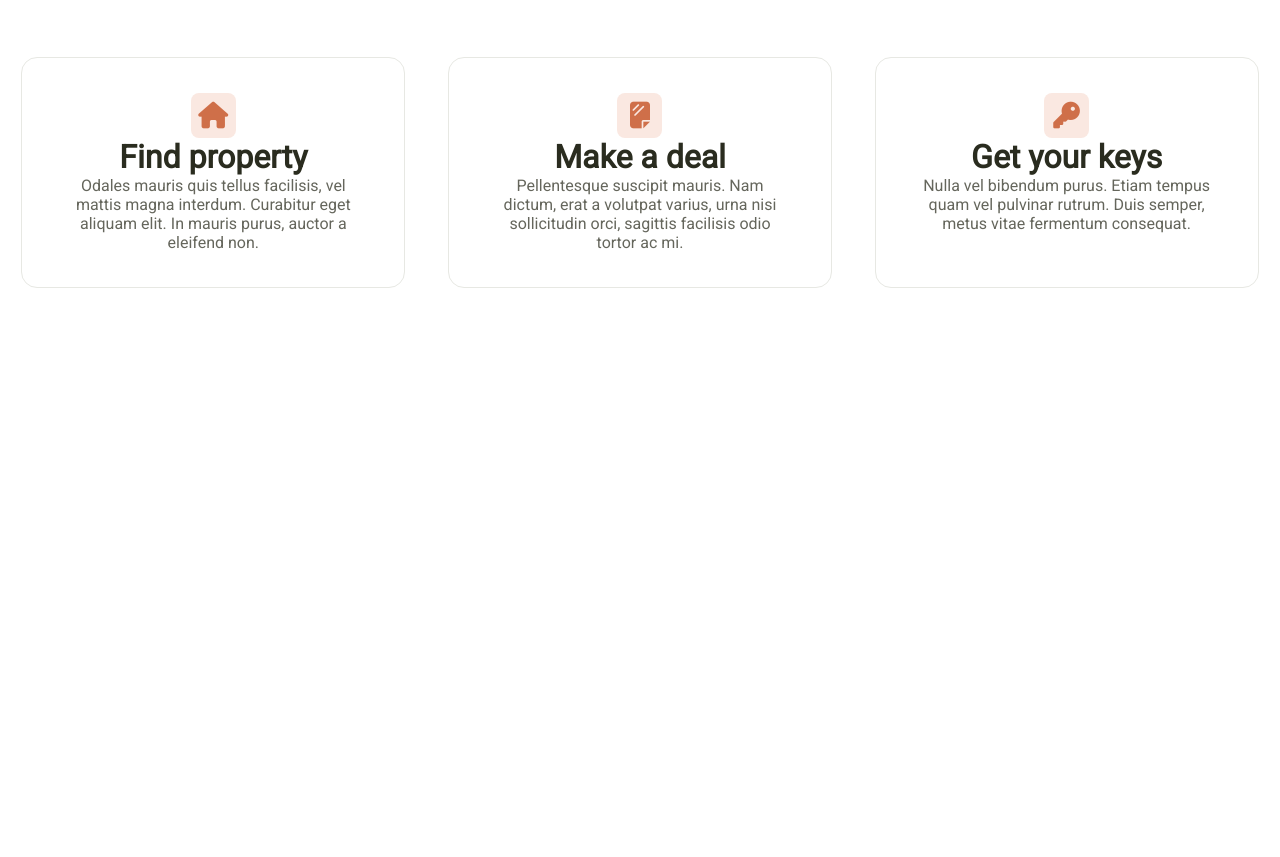
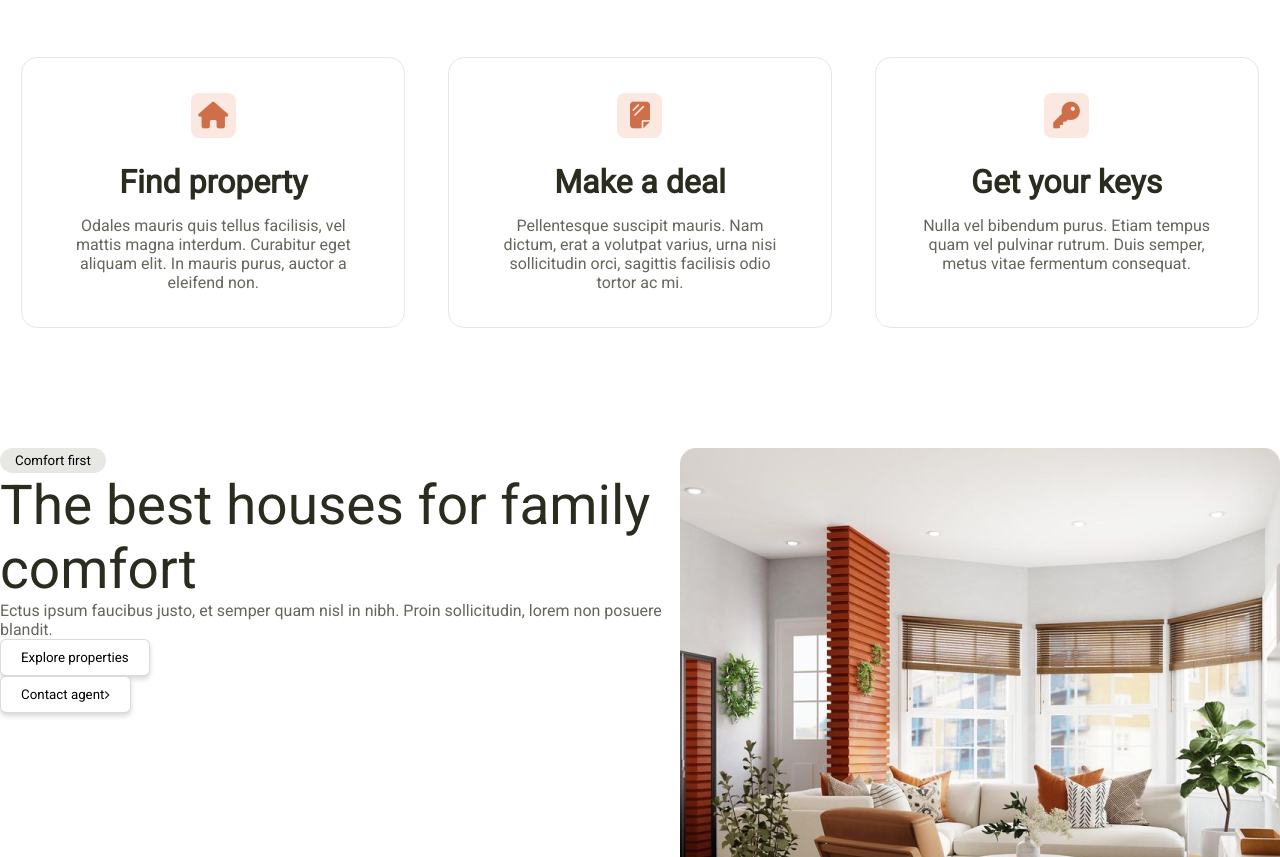
Before and after one commit to LoLiPoP190/14.12.22, a plain HTML site: page index.html in a window 1280 px wide. Shown: the part 1176-2033 px from the top of the page. Before the commit the page ends 1464 px from the top, so only its background shows below. Drawn offline with Linux system fonts and the light colour scheme.

Commit message:
added new container + images

```diff
--- a/index.html
+++ b/index.html
@@ -45,7 +45,7 @@
         </ul>
       </div>
     </nav>
-
+    <main>
       <div class="container-1">
         <div class="container-box1">
           <img src="./top-right.png" alt="" />
@@ -122,8 +122,8 @@
           </button>
           <h1>Make a deal</h1>
           <p class="text">
-          Pellentesque suscipit mauris. Nam dictum, erat a volutpat varius, urna
-          nisi sollicitudin orci, sagittis facilisis odio tortor ac mi.
+            Pellentesque suscipit mauris. Nam dictum, erat a volutpat varius,
+            urna nisi sollicitudin orci, sagittis facilisis odio tortor ac mi.
           </p>
         </div>
         <div class="card">
@@ -132,10 +132,31 @@
           </button>
           <h1>Get your keys</h1>
           <p class="text">
-          Nulla vel bibendum purus. Etiam tempus quam vel pulvinar rutrum. Duis
-          semper, metus vitae fermentum consequat.
+            Nulla vel bibendum purus. Etiam tempus quam vel pulvinar rutrum.
+            Duis semper, metus vitae fermentum consequat.
           </p>
         </div>
       </div>
+
+      <div class="container-3">
+        <div class="container3-box">
+          <div class="container-text">
+            <button class="gray-btn">Comfort first</button>
+            <div class="big-text">The best houses for family comfort</div>
+            <div class="text">
+              Ectus ipsum faucibus justo, et semper quam nisl in nibh. Proin
+              sollicitudin, lorem non posuere blandit.
+            </div>
+            <button class="btn">
+              Explore properties
+            </button>
+            <button class="btn btnnone">
+              Contact agent <img src="./chevron_right.png" alt="">
+            </button>
+          </div>
+        </div>
+        <div class="container3-img"><img src="./IMAGE (1).png" alt="" /></div>
+      </div>
+    </main>
   </body>
 </html>
--- a/style.css
+++ b/style.css
@@ -82,7 +82,7 @@ h1 {
   display: flex;
 }
 .container-1 .container-box1 {
-  width: 1000px;
+  width: 50%;
   background-color: #f5f5f2;
 }
 .big-text {
@@ -170,6 +170,7 @@ h1 {
   margin-top: 60px;
 }
 .card {
+  margin-bottom: 120px;
   flex: 0 0 30%;
 
   border: 1px solid #E7E8E3;
@@ -184,4 +185,13 @@ h1 {
   border-radius: 8px;
   width: 45px;
   height: 45px;
+
+  margin-bottom: 25px;
 }
+.card h1{
+  margin-bottom: 15px;
+}
+
+.container-3 {
+  display: flex;
+}
```
Also changed, not shown: IMAGE (1).png (added), chevron_right.png (added). Lines whose indentation alone changed are shown as unchanged.
